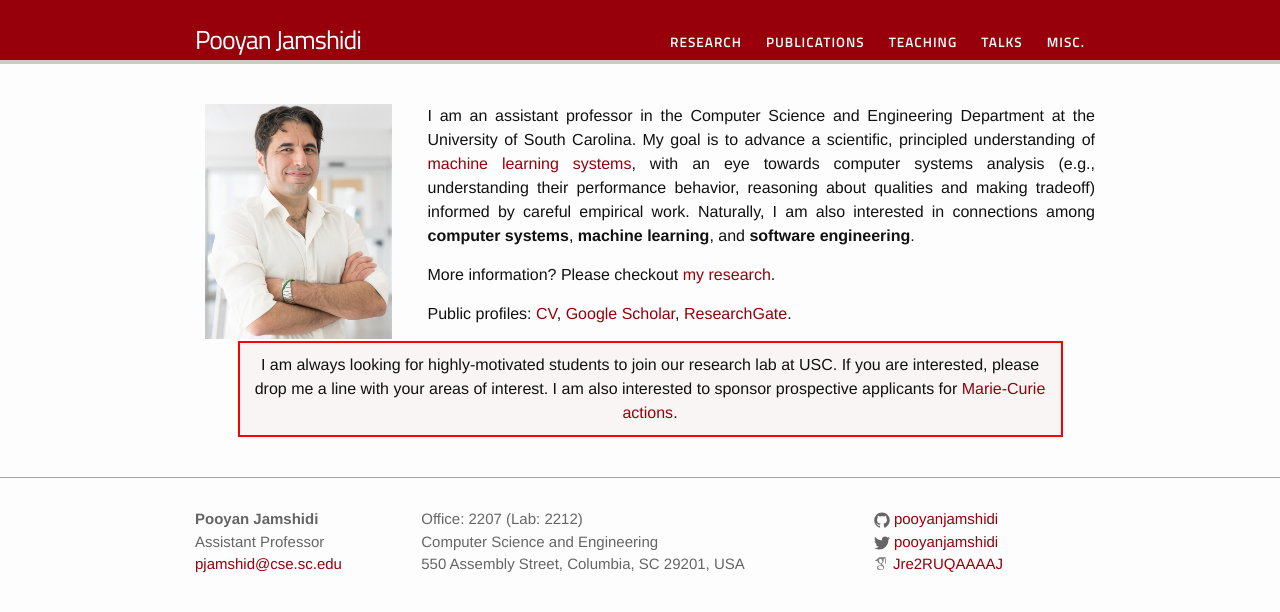
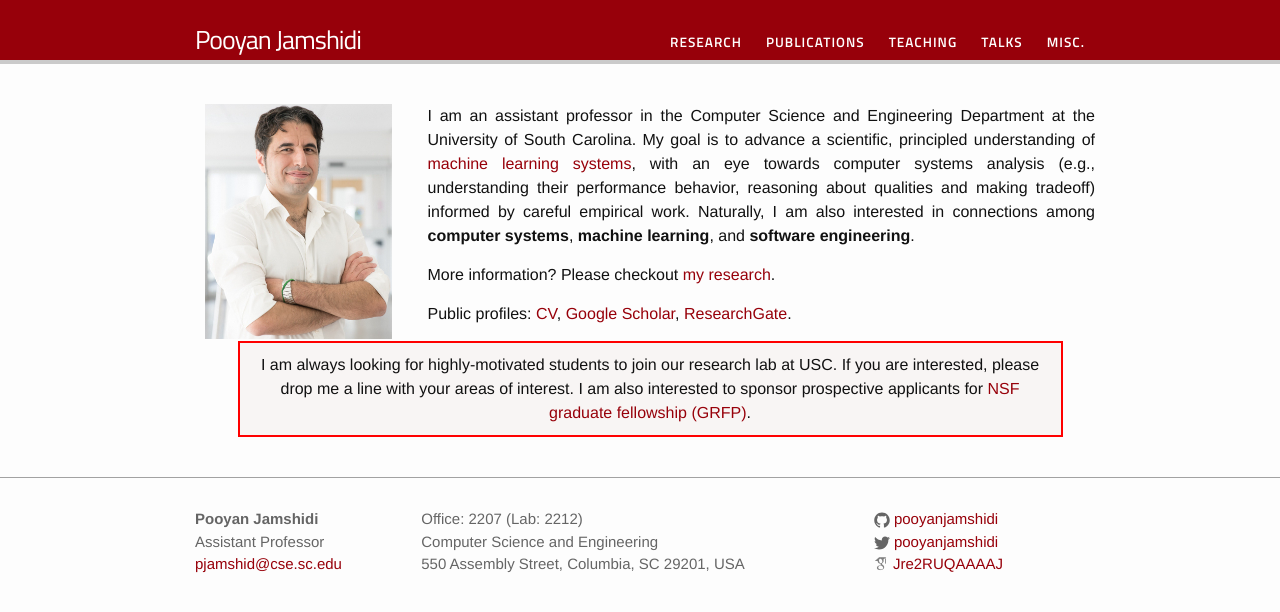
Before and after one commit to pooyanjamshidi/pooyanjamshidi.github.io, a Jekyll site: the page built from index.html, in a window 1280 px wide. Shown: the top 612 px of the page. Built offline with Jekyll 4.4.1, drawn with Linux system fonts in a browser that asks for light colours; some web fonts are replaced.

Commit message:
added new cv and nsf graduate fellowship

```diff
--- a/index.html
+++ b/index.html
@@ -35,7 +35,7 @@
 
 	<div class="emph-border" align=justify>
 
-    I am always looking for highly-motivated students to join our research lab at USC. If you are interested, please drop me a line with your areas of interest. I am also interested to sponsor prospective applicants for <a href="http://ec.europa.eu/research/mariecurieactions">Marie-Curie actions</a>.
+    I am always looking for highly-motivated students to join our research lab at USC. If you are interested, please drop me a line with your areas of interest. I am also interested to sponsor prospective applicants for <a href="https://www.nsfgrfp.org/">NSF graduate fellowship (GRFP)</a>.
 
     <!-- , <b>Statements</b>: [<a href="{{ "/resources/statements/rs.pdf" |  prepend: site.baseurl }}">Research</a>][<a href="{{ "/resources/statements/ts.pdf" |  prepend: site.baseurl }}">Teaching</a>]  -->
     <!-- <br /> <b>Publications</b>: SE + Systems + ML [<a href="https://arxiv.org/pdf/1709.02280">ASE'17</a>][<a href="https://arxiv.org/pdf/1704.00234">SEAMS'17</a>][<a href="https://arxiv.org/pdf/1606.06543">MASCOTS'16</a>], Cloud + Control [<a href="{{ "/resources/publications/FGCS16.pdf" |  prepend: site.baseurl }}">FGCS'16</a>][<a href="{{ "/resources/publications/QoSA16.pdf" |  prepend: site.baseurl }}">QoSA'16</a>] -->
```
Also changed, not shown: 1 other file.
